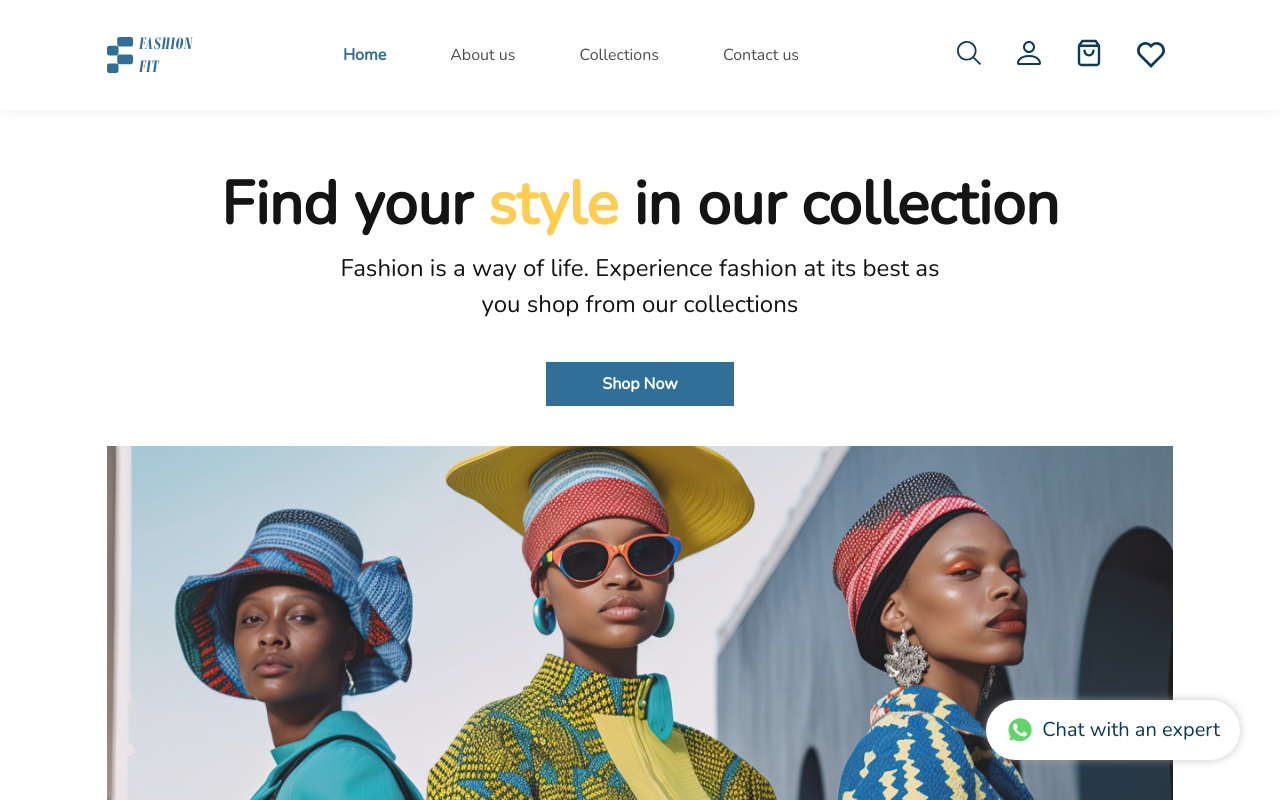
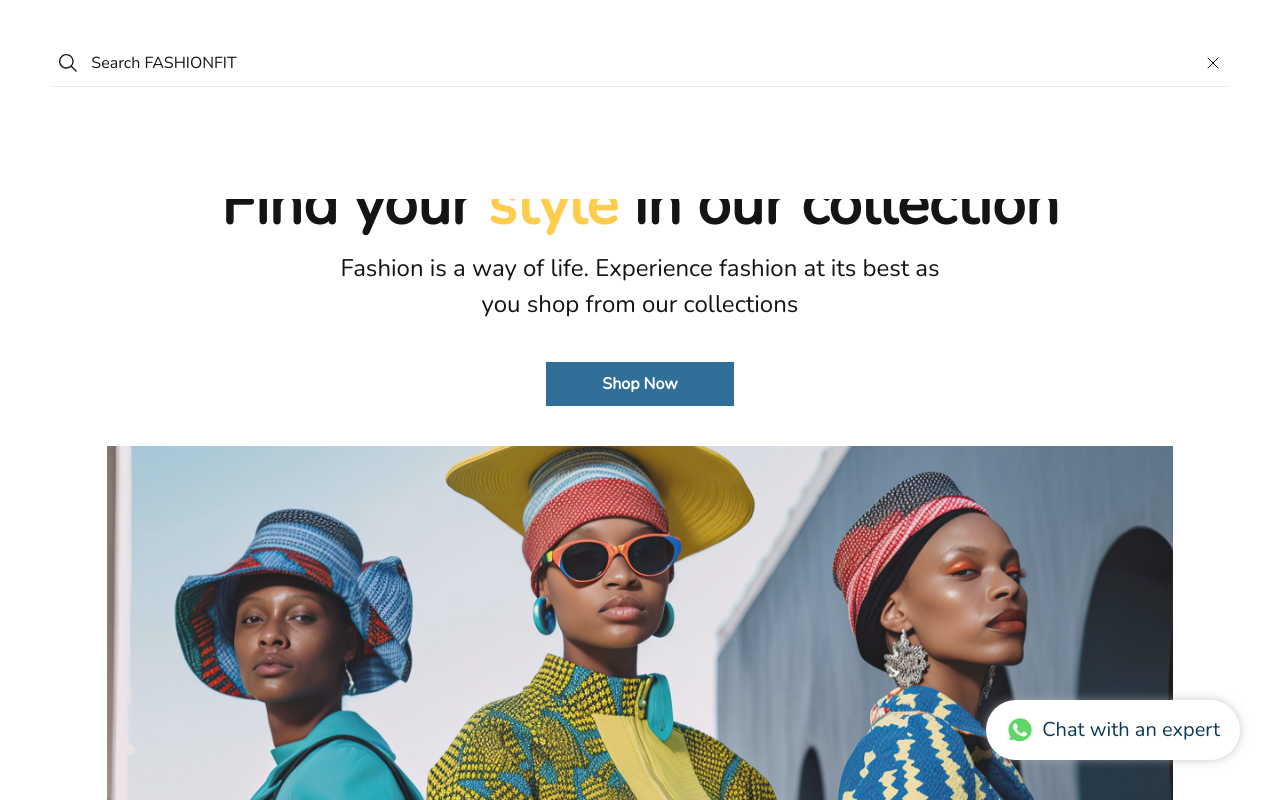
Before and after one commit to codejutsu1/fashion-fit, a Vue app: page / in a window 1280 px wide. Both pictures are taken after a click on the picture 969 px from the left and 53 px from the top of the page. Shown: the top 800 px of the page. Built offline with nearby package versions, Linux system fonts and the light colour scheme; what @splidejs/vue-splide would draw is missing.

Commit message:
worked on the search

```diff
--- a/src/components/Cart.vue
+++ b/src/components/Cart.vue
@@ -12,7 +12,7 @@ function backPage(){
             <div class="w-4/5 mx-auto lg:block flex justify-between items-center">
                 <img @click="$emit('closeCart')" src="/images/icons/back.svg" alt="Back" class="cursor-pointer block lg:hidden">
                 <h1 class="font-semibold text-xl lg:text-3xl py-5 text-center">Your Cart (0)</h1>
-                <img @click="backPage" src="/images/icons/close.svg" alt="Close" class="cursor-pointer lg:absolute top-8 right-10">
+                <img @click="backPage" src="/images/icons/close.svg" alt="Close" class="cursor-pointer lg:absolute top-5 right-8 p-4">
             </div>
         </div>
         <div class="py-20">
--- a/src/components/Header.vue
+++ b/src/components/Header.vue
@@ -3,12 +3,14 @@ import { onMounted, ref } from 'vue'
 import { useRouter } from 'vue-router';
 import Cart from './Cart.vue'
 import Wishlist from './Wishlist.vue'
+import Search from './Search.vue'
 
 const isOpen = ref(false);
 const collectionOpen = ref(false)
 const body = document.querySelector("body");
 const cartOpen = ref(false)
 const wishlistOpen = ref(false)
+const searchOpen = ref(false)
 
 const router = useRouter()
 
@@ -54,7 +56,7 @@ function removeCollection() {
                 </ul>
             </nav>
             <div class="hidden lg:flex space-x-5">
-                <img class="w-full h-full object-fit cursor-pointer" src="/images/icons/search.svg" alt="Search Icon">
+                <img @click="searchOpen = true" class="w-full h-full object-fit cursor-pointer" src="/images/icons/search.svg" alt="Search Icon">
                 <img class="w-full h-full object-fit cursor-pointer" src="/images/icons/person.svg" alt="Person Icon">
                 <img @click="cartOpen = true" class="w-full h-full object-fit cursor-pointer" src="/images/icons/cart.svg" alt="Cart Icon">
                 <img @click="wishlistOpen = true" class="w-full h-full object-fit cursor-pointer" src="/images/icons/wishlist.svg" alt="Wishlist Icon">
@@ -231,6 +233,7 @@ function removeCollection() {
 
     <Cart v-if="cartOpen" @closeCart="cartOpen = false" @closeMenu="isOpen = false" />
     <Wishlist v-if="wishlistOpen" @closeWishlist="wishlistOpen = false" @closeMenu="isOpen = false" />
+    <Search v-if="searchOpen" @closeSearch="searchOpen = false" />
 </template>
 
 <style>
--- /dev/null
+++ b/src/components/Search.vue
@@ -0,0 +1,11 @@
+<template>
+    <section class="bg-[#FFFFFF] hidden lg:block lg:fixed w-full pt-12 pb-28 top-0 lg:z-[70]">
+        <div class="w-11/12 mx-auto">
+            <div class="border-b flex items-center pb-2">
+                <img src="/images/icons/black-search.svg" alt="Search Icon">
+                <input type="text" class="w-full border-0 focus:outline-0 mx-2 placeholder:font-medium font-medium placeholder:text-[#141415] text-[#141415]" placeholder="Search FASHIONFIT">
+                <img @click="$emit('closeSearch')" class="px-2 py-1 cursor-pointer" src="/images/icons/close.svg" alt="Close Icon">
+            </div>
+        </div>
+    </section>
+</template>
--- a/src/components/Wishlist.vue
+++ b/src/components/Wishlist.vue
@@ -12,7 +12,7 @@ function backPage(){
             <div class="w-4/5 mx-auto lg:block flex justify-between items-center">
                 <img @click="$emit('closeWishlist')" src="/images/icons/back.svg" alt="Back" class="cursor-pointer block lg:hidden">
                 <h1 class="font-semibold text-xl lg:text-3xl py-5 text-center">Wishlist</h1>
-                <img @click="backPage" src="/images/icons/close.svg" alt="Close" class="cursor-pointer lg:absolute top-8 right-10">
+                <img @click="backPage" src="/images/icons/close.svg" alt="Close" class="cursor-pointer lg:absolute top-5 right-8 p-4">
             </div>
         </div>
         <div class="py-20">
```
Also changed, not shown: public/images/icons/black-search.svg (added).
